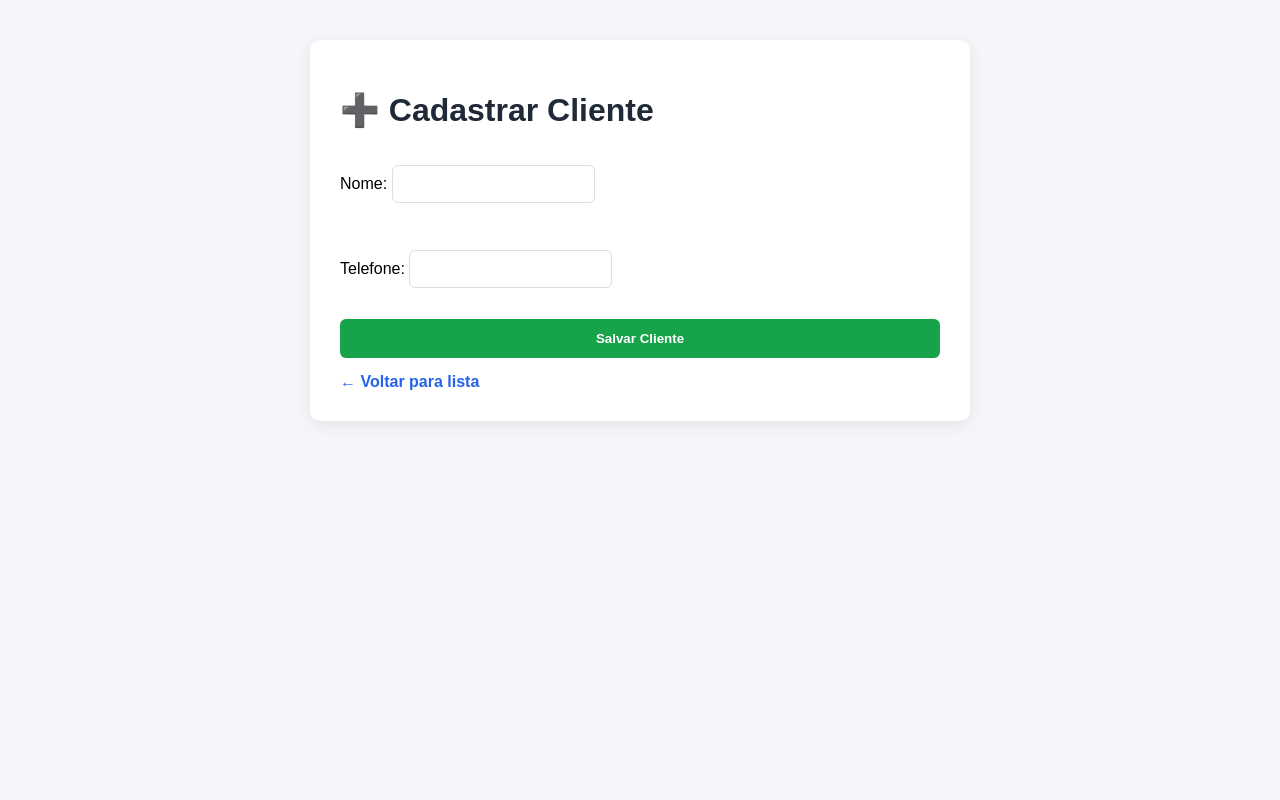
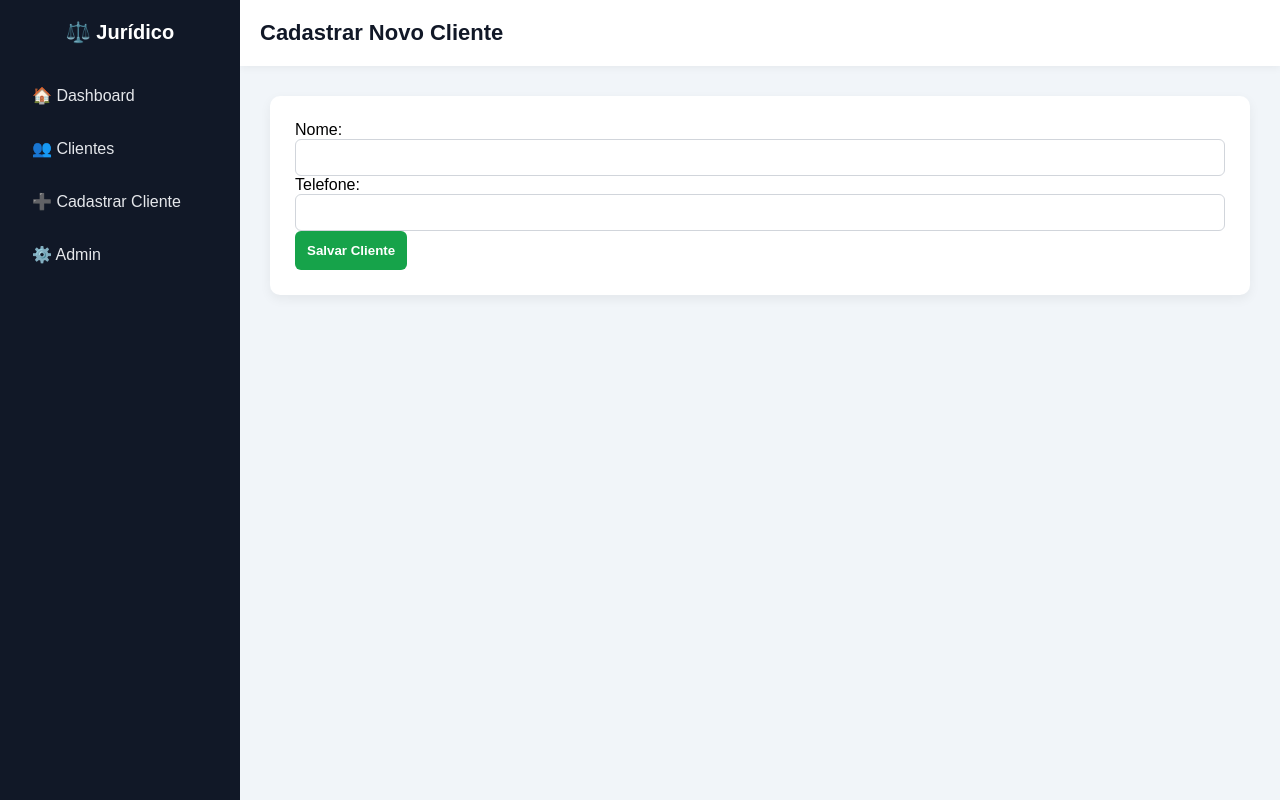
Before and after one commit to jpassesoriaprevidenciaria-create/sistema-juridico-render, a Django app: page /clientes/cadastrar/ in a window 1280 px wide. Run offline with Django 4.2, Linux system fonts and the light colour scheme.

Commit message:
layout profissional sistema juridico

```diff
--- /dev/null
+++ b/templates/base.html
@@ -0,0 +1,156 @@
+<!DOCTYPE html>
+<html lang="pt-br">
+<head>
+    <meta charset="UTF-8">
+    <title>{% block title %}Sistema Jurídico{% endblock %}</title>
+
+    <style>
+        * {
+            margin: 0;
+            padding: 0;
+            box-sizing: border-box;
+            font-family: Arial, sans-serif;
+        }
+
+        body {
+            display: flex;
+            background: #f1f5f9;
+        }
+
+        /* MENU LATERAL */
+        .sidebar {
+            width: 240px;
+            height: 100vh;
+            background: #111827;
+            color: white;
+            padding: 20px;
+            position: fixed;
+        }
+
+        .sidebar h2 {
+            margin-bottom: 30px;
+            font-size: 20px;
+            text-align: center;
+        }
+
+        .menu a {
+            display: block;
+            color: #e5e7eb;
+            text-decoration: none;
+            padding: 12px;
+            border-radius: 6px;
+            margin-bottom: 10px;
+            transition: 0.3s;
+        }
+
+        .menu a:hover {
+            background: #1f2937;
+        }
+
+        /* CONTEÚDO */
+        .main {
+            margin-left: 240px;
+            width: 100%;
+        }
+
+        .header {
+            background: white;
+            padding: 20px;
+            box-shadow: 0 2px 8px rgba(0,0,0,0.05);
+            font-size: 22px;
+            font-weight: bold;
+            color: #111827;
+        }
+
+        .content {
+            padding: 30px;
+        }
+
+        .card {
+            background: white;
+            padding: 25px;
+            border-radius: 10px;
+            box-shadow: 0 4px 12px rgba(0,0,0,0.06);
+        }
+
+        .btn {
+            display: inline-block;
+            padding: 10px 16px;
+            background: #2563eb;
+            color: white;
+            text-decoration: none;
+            border-radius: 6px;
+            font-weight: bold;
+        }
+
+        .btn:hover {
+            background: #1d4ed8;
+        }
+
+        table {
+            width: 100%;
+            border-collapse: collapse;
+            margin-top: 15px;
+        }
+
+        table th, table td {
+            padding: 12px;
+            border-bottom: 1px solid #e5e7eb;
+            text-align: left;
+        }
+
+        table th {
+            background: #f9fafb;
+        }
+
+        .form-group {
+            margin-bottom: 15px;
+        }
+
+        input {
+            width: 100%;
+            padding: 10px;
+            border: 1px solid #d1d5db;
+            border-radius: 6px;
+        }
+
+        button {
+            background: #16a34a;
+            color: white;
+            padding: 12px;
+            border: none;
+            border-radius: 6px;
+            font-weight: bold;
+            cursor: pointer;
+        }
+
+        button:hover {
+            background: #15803d;
+        }
+    </style>
+</head>
+<body>
+
+    <div class="sidebar">
+        <h2>⚖️ Jurídico</h2>
+        <div class="menu">
+            <a href="/">🏠 Dashboard</a>
+            <a href="/clientes/">👥 Clientes</a>
+            <a href="/clientes/cadastrar/">➕ Cadastrar Cliente</a>
+            <a href="/admin/">⚙️ Admin</a>
+        </div>
+    </div>
+
+    <div class="main">
+        <div class="header">
+            {% block header %}Sistema Jurídico{% endblock %}
+        </div>
+
+        <div class="content">
+            {% block content %}
+            {% endblock %}
+        </div>
+    </div>
+
+</body>
+</html>
--- a/templates/clientes/cadastra_cliente.html
+++ b/templates/clientes/cadastra_cliente.html
@@ -1,77 +1,14 @@
-<!DOCTYPE html>
-<html lang="pt-br">
-<head>
-    <meta charset="UTF-8">
-    <title>Cadastrar Cliente</title>
-    <style>
-        body {
-            font-family: Arial, sans-serif;
-            background: #f4f6f9;
-            margin: 0;
-            padding: 40px;
-        }
+{% extends 'base.html' %}
 
-        .container {
-            max-width: 600px;
-            margin: auto;
-            background: white;
-            padding: 30px;
-            border-radius: 10px;
-            box-shadow: 0 4px 15px rgba(0,0,0,0.08);
-        }
+{% block title %}Cadastrar Cliente{% endblock %}
+{% block header %}Cadastrar Novo Cliente{% endblock %}
 
-        h1 {
-            margin-bottom: 20px;
-            color: #1f2937;
-        }
-
-        form {
-            display: flex;
-            flex-direction: column;
-            gap: 15px;
-        }
-
-        input, select, textarea {
-            padding: 10px;
-            border: 1px solid #ddd;
-            border-radius: 6px;
-            font-size: 14px;
-        }
-
-        .btn {
-            padding: 12px;
-            background: #16a34a;
-            color: white;
-            border: none;
-            border-radius: 6px;
-            font-weight: bold;
-            cursor: pointer;
-        }
-
-        .btn:hover {
-            background: #15803d;
-        }
-
-        .voltar {
-            display: inline-block;
-            margin-top: 15px;
-            text-decoration: none;
-            color: #2563eb;
-            font-weight: bold;
-        }
-    </style>
-</head>
-<body>
-    <div class="container">
-        <h1>➕ Cadastrar Cliente</h1>
-
-        <form method="post">
-            {% csrf_token %}
-            {{ form.as_p }}
-            <button type="submit" class="btn">Salvar Cliente</button>
-        </form>
-
-        <a href="/clientes/" class="voltar">← Voltar para lista</a>
-    </div>
-</body>
-</html>
+{% block content %}
+<div class="card">
+    <form method="post">
+        {% csrf_token %}
+        {{ form.as_p }}
+        <button type="submit">Salvar Cliente</button>
+    </form>
+</div>
+{% endblock %}
```
Also changed, not shown: templates/clientes/lista_cliente.html (+27 -76 lines), templates/home.html (+12 -73 lines).
